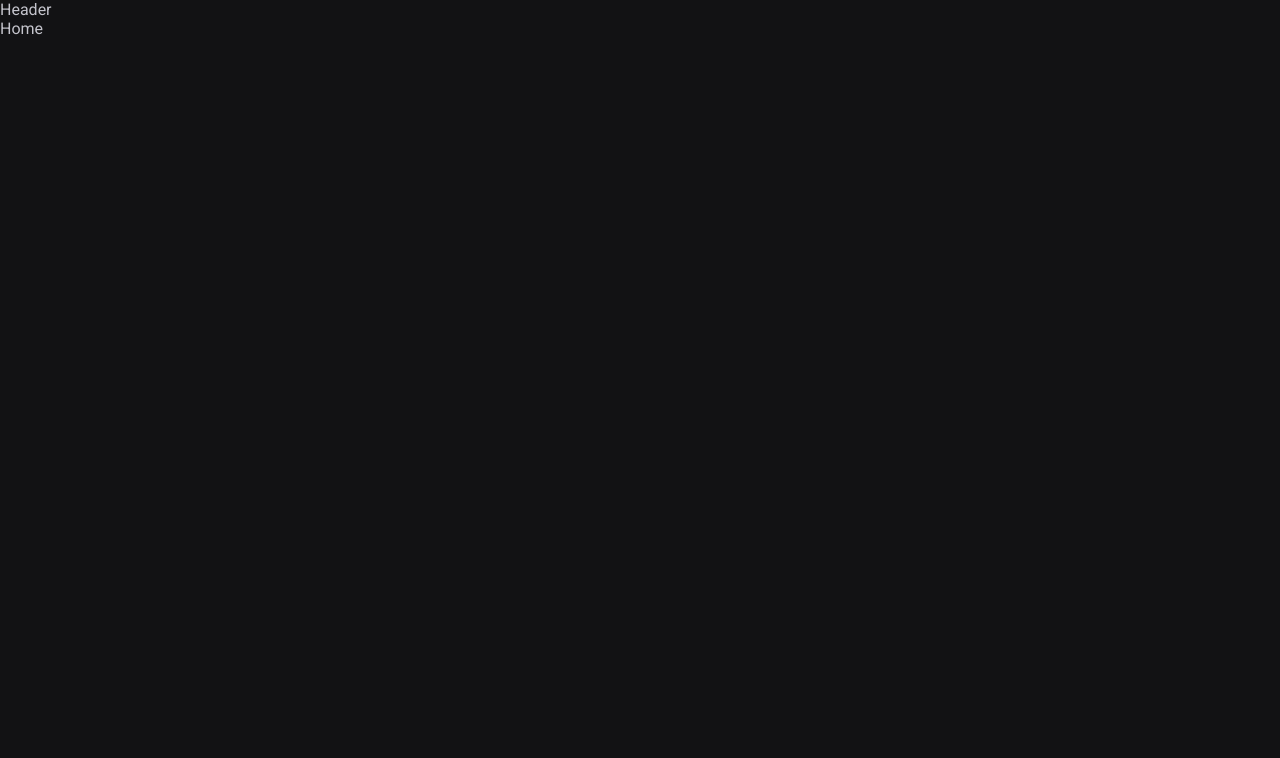
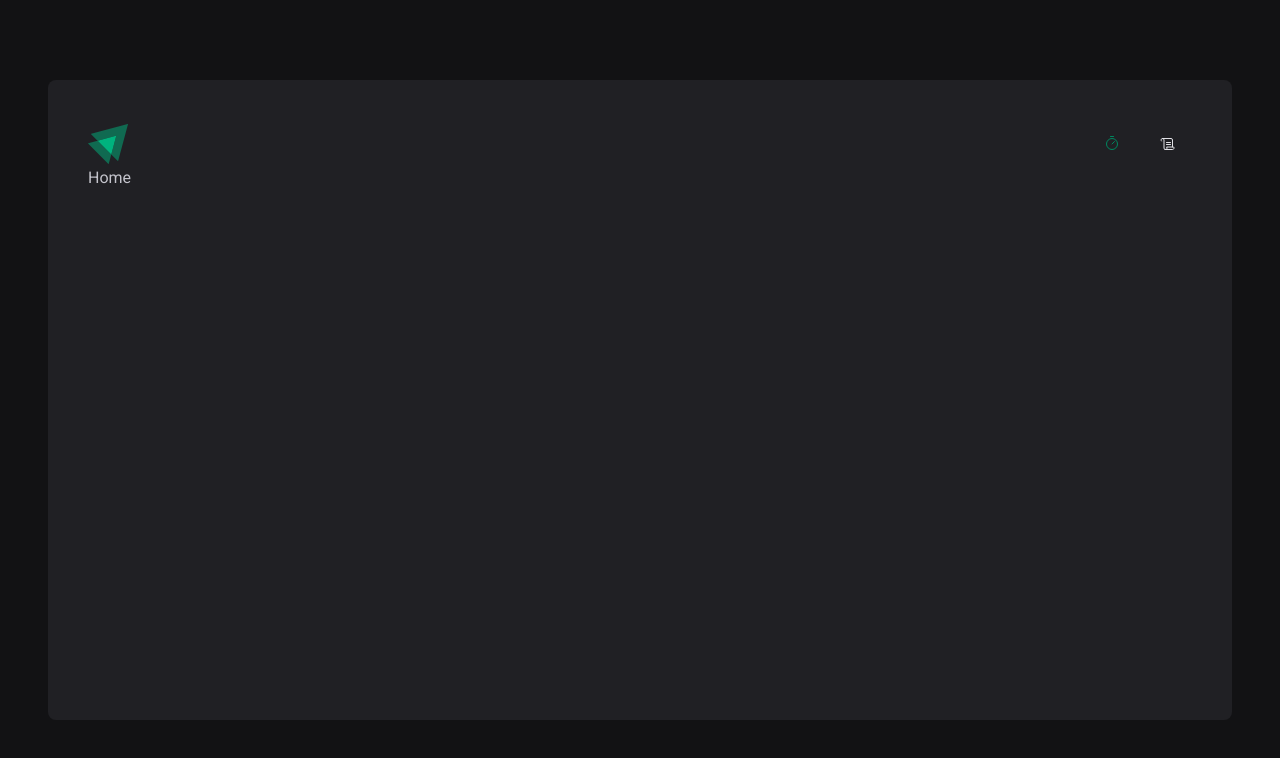
Before and after one commit to AndersonNascimentoAFSN/02-ignite-timer, a React (Vite) app: page / in a window 1280 px wide. Shown: the top 758 px of the page. Built offline with nearby package versions, Linux system fonts and the light colour scheme.

Commit message:
add header component

```diff
--- a/package.json
+++ b/package.json
@@ -10,9 +10,12 @@
     "lint:fix": "npx eslint src --ext .ts,.tsx --fix"
   },
   "dependencies": {
+    "@tippyjs/react": "^4.2.6",
+    "phosphor-react": "^1.4.1",
     "react": "^18.0.0",
     "react-dom": "^18.0.0",
     "react-router-dom": "6",
+    "react-tooltip": "^4.2.21",
     "styled-components": "^5.3.5"
   },
   "devDependencies": {
--- a/src/components/Header/index.tsx
+++ b/src/components/Header/index.tsx
@@ -1,3 +1,30 @@
+import { NavLink } from 'react-router-dom'
+import { Scroll, Timer } from 'phosphor-react'
+import Tippy from '@tippyjs/react'
+import logoIgnite from '../../assets/logo-ignite.svg'
+import { HeaderContainer } from './styles'
+import 'tippy.js/dist/tippy.css'
+
 export function Header() {
-  return <div>Header</div>
+  return (
+    <HeaderContainer>
+      <img
+        src={logoIgnite}
+        alt="Logo do ignite, com o formato de dois triângulos
+          de tamanhos diferentes e cor verde"
+      />
+      <nav>
+        <Tippy content="Timer" theme="tomato">
+          <NavLink to="/">
+            <Timer />
+          </NavLink>
+        </Tippy>
+        <Tippy content="Histórico">
+          <NavLink to="/history">
+            <Scroll />
+          </NavLink>
+        </Tippy>
+      </nav>
+    </HeaderContainer>
+  )
 }
--- /dev/null
+++ b/src/components/Header/styles.ts
@@ -0,0 +1,32 @@
+import styled from 'styled-components'
+
+export const HeaderContainer = styled.header`
+  display: flex;
+  align-items: center;
+  justify-content: space-between;
+
+  nav {
+    display: flex;
+    gap: 0.5rem;
+
+    a {
+      width: 3rem;
+      height: 3rem;
+      display: flex;
+      align-items: center;
+      justify-content: center;
+      color: ${(props) => props.theme['gray-100']};
+      border-top: 3px solid transparent;
+      border-bottom: 3px solid transparent;
+      transition: border-bottom-color 0.2s;
+
+      &:hover {
+        border-bottom-color: ${(props) => props.theme['green-500']};
+      }
+
+      &.active {
+        color: ${(props) => props.theme['green-500']};
+      }
+    }
+  }
+`
--- a/src/layouts/DefaultLayout.tsx
+++ /dev/null
@@ -1,11 +0,0 @@
-import { Outlet } from 'react-router-dom'
-import { Header } from '../components'
-
-export function DefaultLayout() {
-  return (
-    <div>
-      <Header />
-      <Outlet />
-    </div>
-  )
-}
--- /dev/null
+++ b/src/layouts/DefaultLayout/index.tsx
@@ -0,0 +1,12 @@
+import { Outlet } from 'react-router-dom'
+import { Header } from '../../components'
+import { LayoutContainer } from './styles'
+
+export function DefaultLayout() {
+  return (
+    <LayoutContainer>
+      <Header />
+      <Outlet />
+    </LayoutContainer>
+  )
+}
--- /dev/null
+++ b/src/layouts/DefaultLayout/styles.ts
@@ -0,0 +1,13 @@
+import styled from 'styled-components'
+
+export const LayoutContainer = styled.div`
+  max-width: 74rem;
+  height: calc(100vh - 10rem);
+  margin: 5rem auto;
+  padding: 2.5rem;
+
+  background: ${(props) => props.theme['gray-800']};
+  border-radius: 8px;
+  display: flex;
+  flex-direction: column;
+`
```
Also changed, not shown: src/assets/logo-ignite.svg (added), 1 other file (tests, documents, lock files or other folders).
